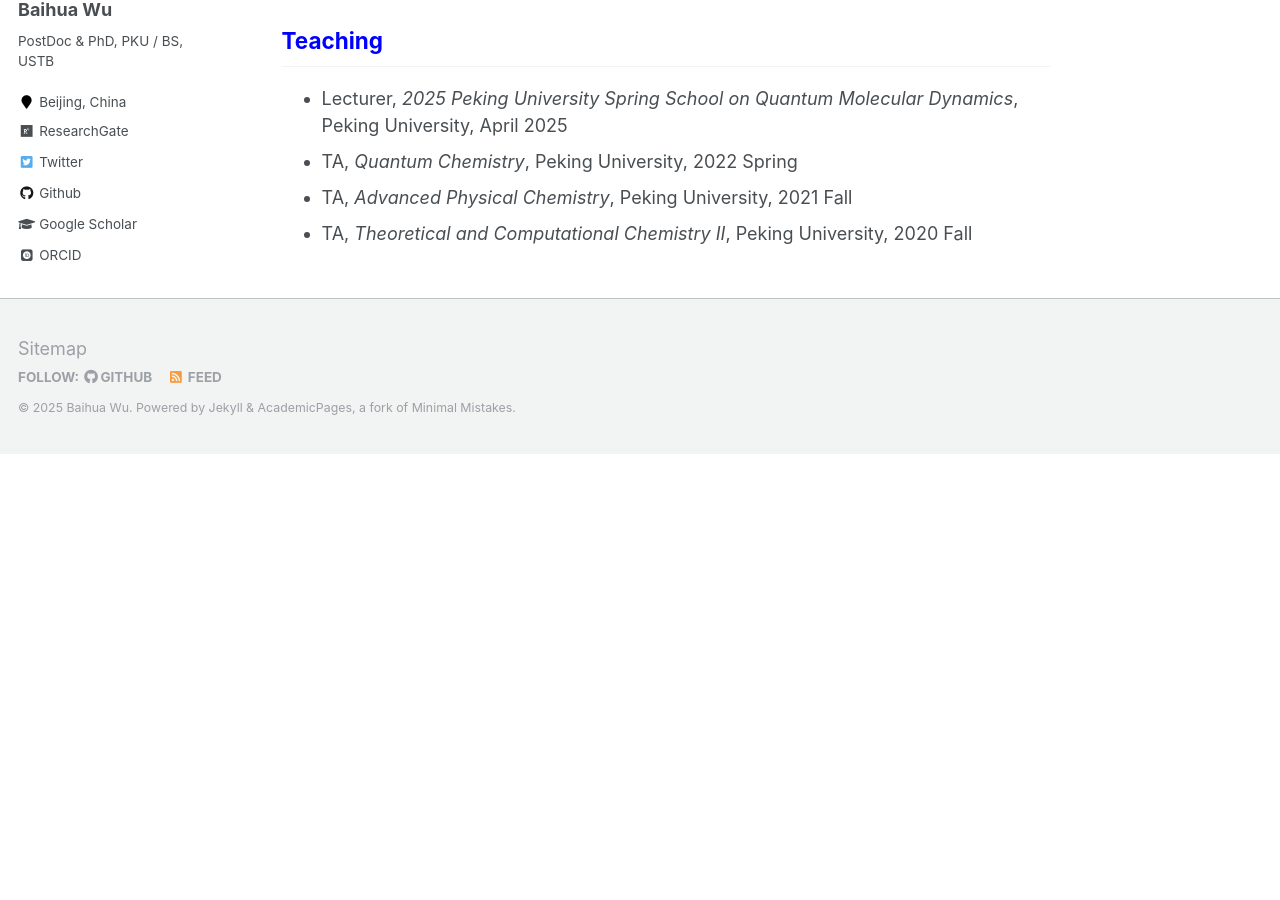
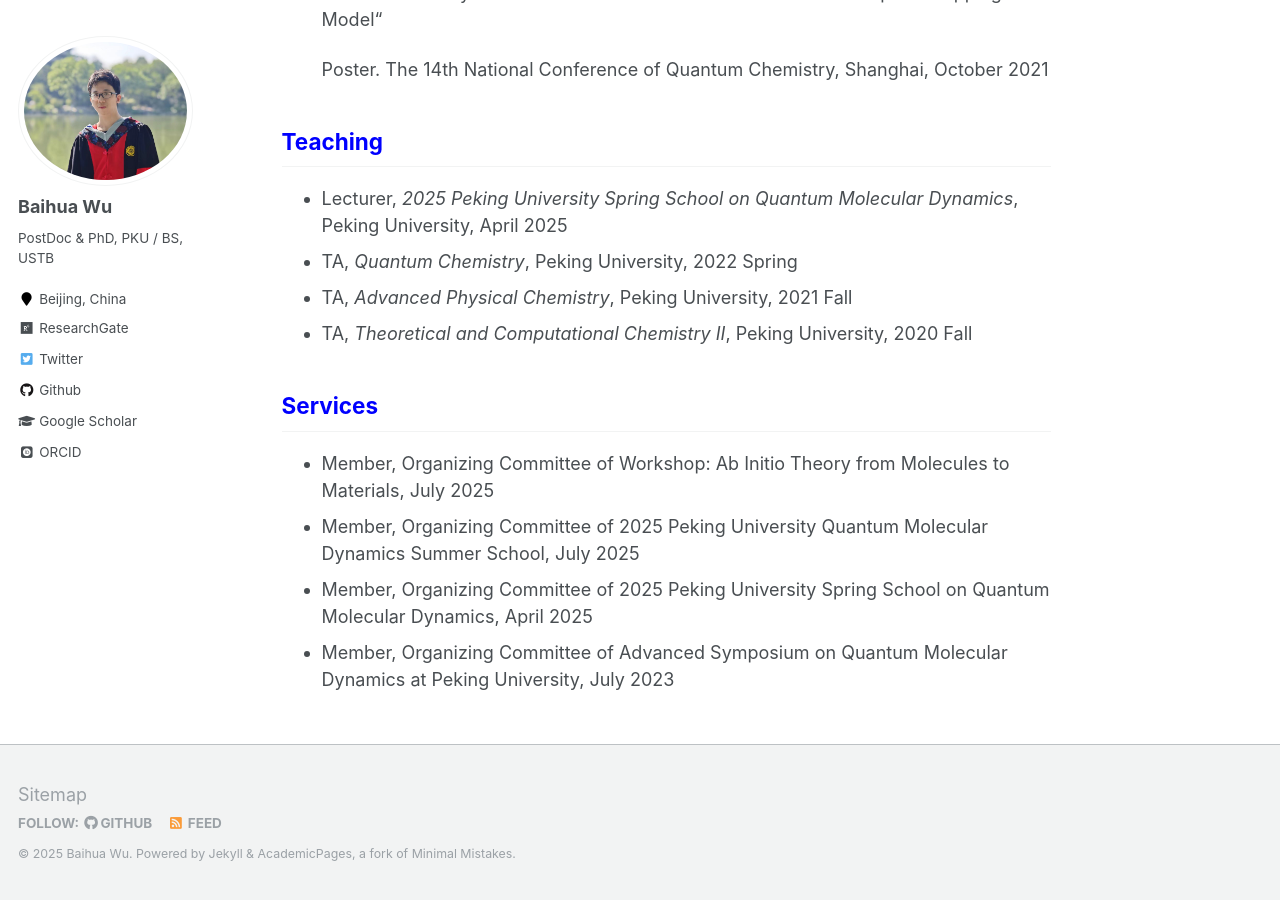
Before and after one commit to wubaihua/wubaihua.github.io, a Jekyll site: the page built from _pages/about.md, in a window 1280 px wide and 900 px high, scrolled down 4955 px. Built offline with Jekyll 4.4.1, drawn with Linux system fonts in a browser that asks for light colours; some web fonts are replaced; before the commit the page ends 5409 px from its top, so only the background shows below that; some of the changed text lies outside the part shown.

Commit message:
2025-8-1-1

```diff
--- a/_pages/about.md
+++ b/_pages/about.md
@@ -111,6 +111,10 @@ Email: wubaihua[AT]pku.edu.cn;   wubaihua19[AT]gmail.com
 ## <font color=Blue>Presentations & Talks</font>
 * “Nonadiabatic Field on Quantum Phase Space“
 
+  Poster. Workshop: Ab Initio Theory from Molecules to Materials, Beijing, July 2025
+
+* “Nonadiabatic Field on Quantum Phase Space“
+
   Poster. Beijing Molecular Sciences Conference 2025 (BMS2025), Beijing, May 2025
 
 * “Nonadiabatic Field on Quantum Phase Space“
@@ -177,3 +181,11 @@ Email: wubaihua[AT]pku.edu.cn;   wubaihua19[AT]gmail.com
 * TA, *Quantum Chemistry*, Peking University, 2022 Spring
 * TA, *Advanced Physical Chemistry*, Peking University, 2021 Fall
 * TA, *Theoretical and Computational Chemistry II*, Peking University, 2020 Fall
+
+
+## <font color=Blue>Services</font>
+
+* Member, Organizing Committee of Workshop: Ab Initio Theory from Molecules to Materials, July 2025
+* Member, Organizing Committee of 2025 Peking University Quantum Molecular Dynamics Summer School, July 2025
+* Member, Organizing Committee of 2025 Peking University Spring School on Quantum Molecular Dynamics, April 2025
+* Member, Organizing Committee of Advanced Symposium on Quantum Molecular Dynamics at Peking University, July 2023
```
